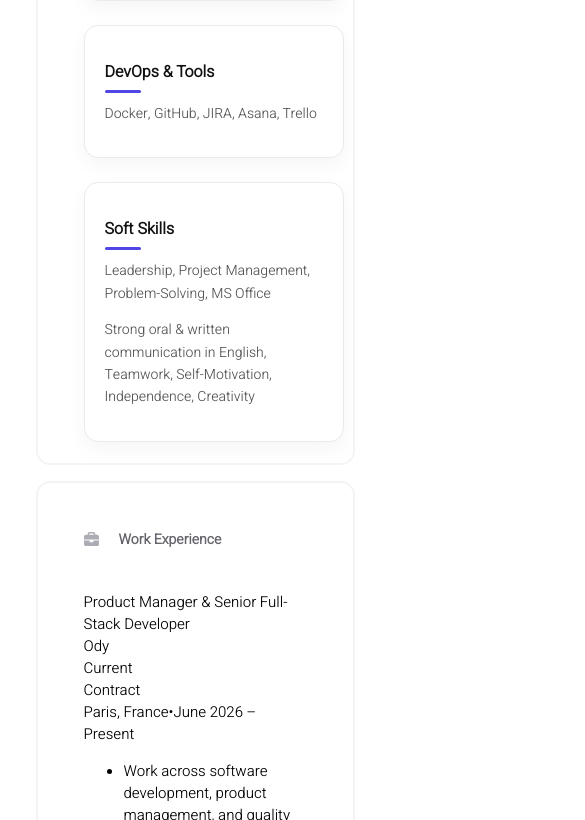
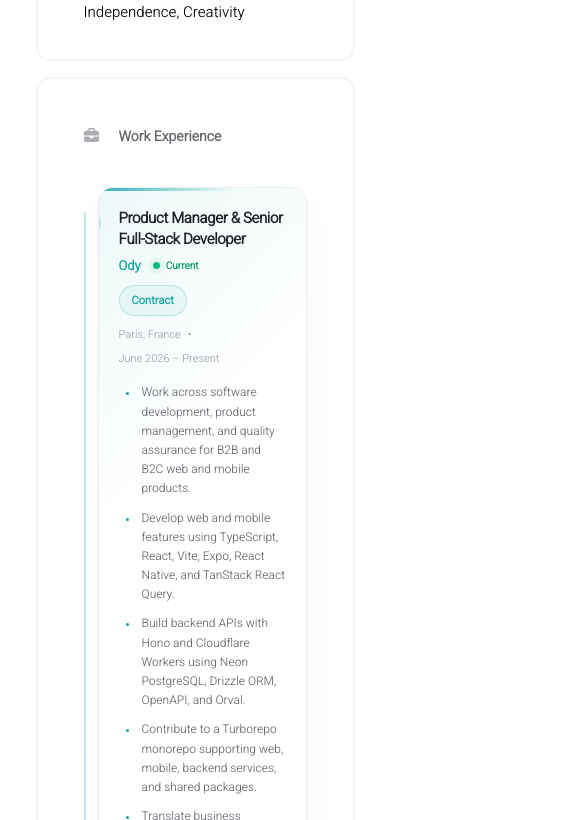
Before and after one commit to Nethzz/MyPortfolio, a React (Create React App) app: page / in a window 390 px wide. Shown: the part 3564-4384 px from the top of the page, 585 px wide, since content can reach past the window. Built offline with nearby package versions, Linux system fonts and the light colour scheme.

Commit message:
styles upload

```diff
--- /dev/null
+++ b/src/components/homepage/styles/skills.css
@@ -0,0 +1,207 @@
+.skills-body {
+    width: 100%;
+}
+
+.skills-intro {
+    margin: 0 0 28px;
+    max-width: 760px;
+    font-size: 14px;
+    line-height: 1.7;
+    color: #7b7b86;
+}
+
+.skills-grid {
+    display: grid;
+    grid-template-columns: repeat(2, minmax(0, 1fr));
+    gap: 18px;
+}
+
+/* Base card */
+.skill-category {
+    --accent: #6366f1;
+    --soft: #eef2ff;
+
+    position: relative;
+    overflow: hidden;
+
+    padding: 22px;
+    border: 1px solid #ececf2;
+    border-radius: 16px;
+
+    background: #ffffff;
+
+    transition:
+        transform 0.25s ease,
+        box-shadow 0.25s ease,
+        border-color 0.25s ease;
+}
+
+/* Small colored top line */
+.skill-category::before {
+    content: "";
+    position: absolute;
+    left: 0;
+    top: 0;
+    width: 100%;
+    height: 4px;
+    background: var(--accent);
+    opacity: 0.85;
+}
+
+.skill-category:hover {
+    transform: translateY(-4px);
+    border-color: var(--accent);
+    box-shadow: 0 12px 30px rgba(0, 0, 0, 0.07);
+}
+
+/* Category title */
+.skill-category h3 {
+    position: relative;
+    display: flex;
+    align-items: center;
+    gap: 9px;
+
+    margin: 0 0 16px;
+
+    font-size: 15px;
+    font-weight: 700;
+    color: #25252c;
+}
+
+/* Colored dot before heading */
+.skill-category h3::before {
+    content: "";
+    width: 9px;
+    height: 9px;
+    border-radius: 50%;
+    background: var(--accent);
+    box-shadow: 0 0 0 4px var(--soft);
+}
+
+/* Tags */
+.skill-tags {
+    display: flex;
+    flex-wrap: wrap;
+    gap: 8px;
+}
+
+.skill-tag {
+    display: inline-flex;
+    align-items: center;
+
+    padding: 7px 11px;
+
+    border: 1px solid transparent;
+    border-radius: 8px;
+
+    background: var(--soft);
+    color: var(--accent);
+
+    font-size: 11px;
+    font-weight: 600;
+    line-height: 1.2;
+
+    transition:
+        transform 0.2s ease,
+        box-shadow 0.2s ease,
+        background 0.2s ease;
+}
+
+.skill-tag:hover {
+    transform: translateY(-2px);
+    box-shadow: 0 4px 10px rgba(0, 0, 0, 0.07);
+}
+
+/* ----------------------------------
+   CATEGORY COLORS
+----------------------------------- */
+
+/* Languages */
+.skill-category:nth-child(1) {
+    --accent: #6366f1;
+    --soft: #eef2ff;
+}
+
+/* Frontend & Mobile */
+.skill-category:nth-child(2) {
+    --accent: #0891b2;
+    --soft: #ecfeff;
+}
+
+/* Backend & APIs */
+.skill-category:nth-child(3) {
+    --accent: #7c3aed;
+    --soft: #f5f3ff;
+}
+
+/* Data & State Management */
+.skill-category:nth-child(4) {
+    --accent: #059669;
+    --soft: #ecfdf5;
+}
+
+/* Testing & QA */
+.skill-category:nth-child(5) {
+    --accent: #db2777;
+    --soft: #fdf2f8;
+}
+
+/* Cloud & DevOps */
+.skill-category:nth-child(6) {
+    --accent: #2563eb;
+    --soft: #eff6ff;
+}
+
+/* Integrations & Tools */
+.skill-category:nth-child(7) {
+    --accent: #ea580c;
+    --soft: #fff7ed;
+}
+
+/* Product Management */
+.skill-category:nth-child(8) {
+    --accent: #ca8a04;
+    --soft: #fefce8;
+}
+
+/* Leadership */
+.skill-category:nth-child(9) {
+    --accent: #9333ea;
+    --soft: #faf5ff;
+}
+
+
+/* Tablet */
+@media (max-width: 900px) {
+    .skills-grid {
+        grid-template-columns: 1fr;
+    }
+}
+
+
+/* Mobile */
+@media (max-width: 600px) {
+    .skills-intro {
+        font-size: 13px;
+        margin-bottom: 20px;
+    }
+
+    .skills-grid {
+        gap: 14px;
+    }
+
+    .skill-category {
+        padding: 18px;
+        border-radius: 14px;
+    }
+
+    .skill-category h3 {
+        font-size: 14px;
+        margin-bottom: 14px;
+    }
+
+    .skill-tag {
+        padding: 6px 9px;
+        font-size: 10px;
+    }
+}
--- a/src/components/homepage/styles/works.css
+++ b/src/components/homepage/styles/works.css
@@ -1,57 +1,512 @@
-@import "../../../data/styles.css";
+/* =========================================
+   WORK EXPERIENCE
+========================================= */
 
-/* ===== Skills Wrapper ===== */
-.skills {
-	width: 100%;
+.works-body {
+	position: relative;
+	display: flex;
+	flex-direction: column;
+	gap: 28px;
+	padding-left: 20px;
 }
 
-/* ===== Skills Body ===== */
-.skills-body {
-	display: grid;
-	grid-template-columns: repeat(auto-fit, minmax(260px, 1fr));
-	gap: 24px;
-	margin-top: 10px;
+/* Career timeline */
+.works-body::before {
+	content: "";
+	position: absolute;
+	left: 2px;
+	top: 25px;
+	bottom: 25px;
+	width: 2px;
+
+	background: linear-gradient(to bottom,
+			#14b8a6,
+			#6366f1,
+			#8b5cf6,
+			#ec4899);
+
+	border-radius: 10px;
+	opacity: 0.28;
 }
 
-/* ===== Skill Category Card ===== */
-.skill-category {
-	background: #ffffff;
-	border-radius: 14px;
-	padding: 18px 20px;
-	border: 1px solid #eaeaea;
-	box-shadow: 0 8px 20px rgba(0, 0, 0, 0.04);
-	transition: transform 0.25s ease, box-shadow 0.25s ease;
+
+/* =========================================
+   EXPERIENCE CARD
+========================================= */
+
+.work {
+	--accent: #6366f1;
+	--accent-soft: rgba(99, 102, 241, 0.08);
+	--accent-border: rgba(99, 102, 241, 0.18);
+
+	position: relative;
+	overflow: hidden;
+
+	padding: 28px;
+
+	background:
+		linear-gradient(135deg,
+			var(--accent-soft) 0%,
+			#ffffff 25%);
+
+	border: 1px solid #ececf1;
+	border-radius: 18px;
+
+	box-shadow:
+		0 3px 10px rgba(0, 0, 0, 0.025),
+		0 12px 35px rgba(0, 0, 0, 0.035);
+
+	transition:
+		transform 0.3s ease,
+		box-shadow 0.3s ease,
+		border-color 0.3s ease;
+
+	animation: workFadeUp 0.65s ease both;
 }
 
-.skill-category:hover {
-	transform: translateY(-4px);
-	box-shadow: 0 12px 28px rgba(0, 0, 0, 0.08);
+
+/* stagger entrance */
+
+.work:nth-child(1) {
+	animation-delay: 0.05s;
 }
 
-/* ===== Category Title ===== */
-.skill-category h3 {
-	font-size: 16px;
-	font-weight: 700;
-	margin-bottom: 8px;
-	color: #111;
-	position: relative;
+.work:nth-child(2) {
+	animation-delay: 0.12s;
 }
 
-/* Accent underline */
-.skill-category h3::after {
-	content: "";
-	display: block;
-	width: 36px;
-	height: 3px;
-	background-color: #4f46e5;
-	margin-top: 6px;
-	border-radius: 2px;
+.work:nth-child(3) {
+	animation-delay: 0.19s;
 }
 
-/* ===== Skill Text ===== */
-.skill-category p {
+.work:nth-child(4) {
+	animation-delay: 0.26s;
+}
+
+.work:nth-child(5) {
+	animation-delay: 0.33s;
+}
+
+
+/* Timeline dot */
+
+.work::before {
+	content: "";
+	position: absolute;
+
+	left: -27px;
+	top: 35px;
+
+	width: 12px;
+	height: 12px;
+
+	border-radius: 50%;
+	background: #ffffff;
+
+	border: 3px solid var(--accent);
+
+	box-shadow:
+		0 0 0 5px #ffffff,
+		0 0 0 7px var(--accent-border);
+
+	z-index: 2;
+}
+
+
+/* Top accent */
+
+.work::after {
+	content: "";
+	position: absolute;
+	left: 0;
+	top: 0;
+
+	width: 100%;
+	height: 3px;
+
+	background: linear-gradient(90deg,
+			var(--accent),
+			transparent 65%);
+
+	opacity: 0.85;
+}
+
+
+/* hover */
+
+.work:hover {
+	transform: translateY(-5px);
+	border-color: var(--accent-border);
+
+	box-shadow:
+		0 10px 25px rgba(0, 0, 0, 0.05),
+		0 22px 55px rgba(0, 0, 0, 0.07);
+}
+
+
+/* =========================================
+   DIFFERENT ACCENTS PER COMPANY
+========================================= */
+
+/* Ody */
+.work:nth-child(1) {
+	--accent: #0ea5a4;
+	--accent-soft: rgba(14, 165, 164, 0.07);
+	--accent-border: rgba(14, 165, 164, 0.22);
+}
+
+/* Stakimo */
+.work:nth-child(2) {
+	--accent: #6366f1;
+	--accent-soft: rgba(99, 102, 241, 0.06);
+	--accent-border: rgba(99, 102, 241, 0.2);
+}
+
+/* Srishti */
+.work:nth-child(3) {
+	--accent: #8b5cf6;
+	--accent-soft: rgba(139, 92, 246, 0.06);
+	--accent-border: rgba(139, 92, 246, 0.2);
+}
+
+/* Comdudes */
+.work:nth-child(4) {
+	--accent: #2563eb;
+	--accent-soft: rgba(37, 99, 235, 0.055);
+	--accent-border: rgba(37, 99, 235, 0.2);
+}
+
+/* Cerebtech */
+.work:nth-child(5) {
+	--accent: #ec4899;
+	--accent-soft: rgba(236, 72, 153, 0.045);
+	--accent-border: rgba(236, 72, 153, 0.18);
+}
+
+
+/* =========================================
+   HEADER
+========================================= */
+
+.work-header {
+	display: flex;
+	align-items: flex-start;
+	justify-content: space-between;
+	gap: 20px;
+}
+
+.work-title {
+	font-size: 18px;
+	font-weight: 700;
+
+	color: #202027;
+
+	line-height: 1.4;
+	letter-spacing: -0.35px;
+}
+
+.work-company-row {
+	display: flex;
+	align-items: center;
+	gap: 12px;
+
+	margin-top: 6px;
+}
+
+.work-company {
 	font-size: 14px;
-	color: #555;
-	line-height: 1.6;
+	font-weight: 600;
+
+	color: var(--accent);
+}
+
+
+/* =========================================
+   CONTRACT BADGE
+========================================= */
+
+.work-type {
+	flex-shrink: 0;
+
+	padding: 6px 12px;
+
+	border-radius: 999px;
+
+	background: var(--accent-soft);
+	border: 1px solid var(--accent-border);
+
+	color: var(--accent);
+
+	font-size: 11px;
+	font-weight: 650;
+
+	letter-spacing: 0.1px;
+}
+
+
+/* =========================================
+   CURRENT ROLE INDICATOR
+========================================= */
+
+.current-status {
+	display: inline-flex;
+	align-items: center;
+	gap: 6px;
+
+	font-size: 10px;
+	font-weight: 600;
+
+	color: #059669;
+}
+
+.current-dot {
+	position: relative;
+
+	width: 7px;
+	height: 7px;
+
+	background: #10b981;
+	border-radius: 50%;
+}
+
+.current-dot::after {
+	content: "";
+
+	position: absolute;
+	inset: 0;
+
+	border-radius: 50%;
+	background: #10b981;
+
+	animation: currentPulse 2s infinite;
+}
+
+
+/* =========================================
+   META INFO
+========================================= */
+
+.work-meta {
+	display: flex;
+	align-items: center;
+	flex-wrap: wrap;
+
+	gap: 7px;
+
 	margin-top: 10px;
+
+	font-size: 12px;
+	font-weight: 450;
+
+	color: #a0a0aa;
 }
+
+
+/* =========================================
+   DESCRIPTION
+========================================= */
+
+.work-description {
+	margin-top: 20px;
+}
+
+.work-description ul {
+	margin: 0;
+	padding-left: 20px;
+}
+
+.work-description li {
+	margin-bottom: 10px;
+
+	padding-left: 3px;
+
+	font-size: 13px;
+	line-height: 1.65;
+
+	color: #66666f;
+}
+
+.work-description li::marker {
+	color: var(--accent);
+	font-size: 10px;
+}
+
+.work-description li:last-child {
+	margin-bottom: 0;
+}
+
+
+/* =========================================
+   TECH STACK
+========================================= */
+
+.work-tech-stack {
+	display: flex;
+	flex-wrap: wrap;
+
+	gap: 8px;
+
+	margin-top: 22px;
+	padding-top: 18px;
+
+	border-top: 1px solid rgba(0, 0, 0, 0.055);
+}
+
+.work-tech-stack span {
+	display: inline-flex;
+	align-items: center;
+
+	padding: 6px 10px;
+
+	border-radius: 8px;
+
+	background: var(--accent-soft);
+	border: 1px solid transparent;
+
+	color: var(--accent);
+
+	font-size: 10.5px;
+	font-weight: 600;
+
+	transition:
+		transform 0.2s ease,
+		background 0.2s ease,
+		border-color 0.2s ease;
+}
+
+.work-tech-stack span:hover {
+	transform: translateY(-2px);
+
+	border-color: var(--accent-border);
+	background: #ffffff;
+}
+
+
+/* =========================================
+   ANIMATIONS
+========================================= */
+
+@keyframes workFadeUp {
+	from {
+		opacity: 0;
+		transform: translateY(22px);
+	}
+
+	to {
+		opacity: 1;
+		transform: translateY(0);
+	}
+}
+
+@keyframes currentPulse {
+	0% {
+		transform: scale(1);
+		opacity: 0.6;
+	}
+
+	70% {
+		transform: scale(2.5);
+		opacity: 0;
+	}
+
+	100% {
+		transform: scale(1);
+		opacity: 0;
+	}
+}
+
+
+/* =========================================
+   TABLET
+========================================= */
+
+@media (max-width: 900px) {
+	.work {
+		padding: 24px;
+	}
+
+	.work-title {
+		font-size: 17px;
+	}
+}
+
+
+/* =========================================
+   MOBILE
+========================================= */
+
+@media (max-width: 600px) {
+
+	.works-body {
+		padding-left: 14px;
+		gap: 20px;
+	}
+
+	.works-body::before {
+		left: 0;
+	}
+
+	.work {
+		padding: 20px;
+		border-radius: 15px;
+	}
+
+	.work::before {
+		left: -20px;
+		top: 28px;
+
+		width: 9px;
+		height: 9px;
+	}
+
+	.work-header {
+		flex-direction: column;
+		gap: 10px;
+	}
+
+	.work-title {
+		font-size: 15px;
+	}
+
+	.work-company {
+		font-size: 13px;
+	}
+
+	.work-meta {
+		font-size: 11px;
+	}
+
+	.work-description {
+		margin-top: 16px;
+	}
+
+	.work-description li {
+		font-size: 12px;
+		line-height: 1.6;
+	}
+
+	.work-tech-stack {
+		margin-top: 18px;
+		padding-top: 15px;
+	}
+
+	.work-tech-stack span {
+		font-size: 10px;
+		padding: 5px 8px;
+	}
+}
+
+
+/* Accessibility */
+@media (prefers-reduced-motion: reduce) {
+
+	.work,
+	.current-dot::after {
+		animation: none;
+	}
+
+	.work,
+	.work-tech-stack span {
+		transition: none;
+	}
+}
```
